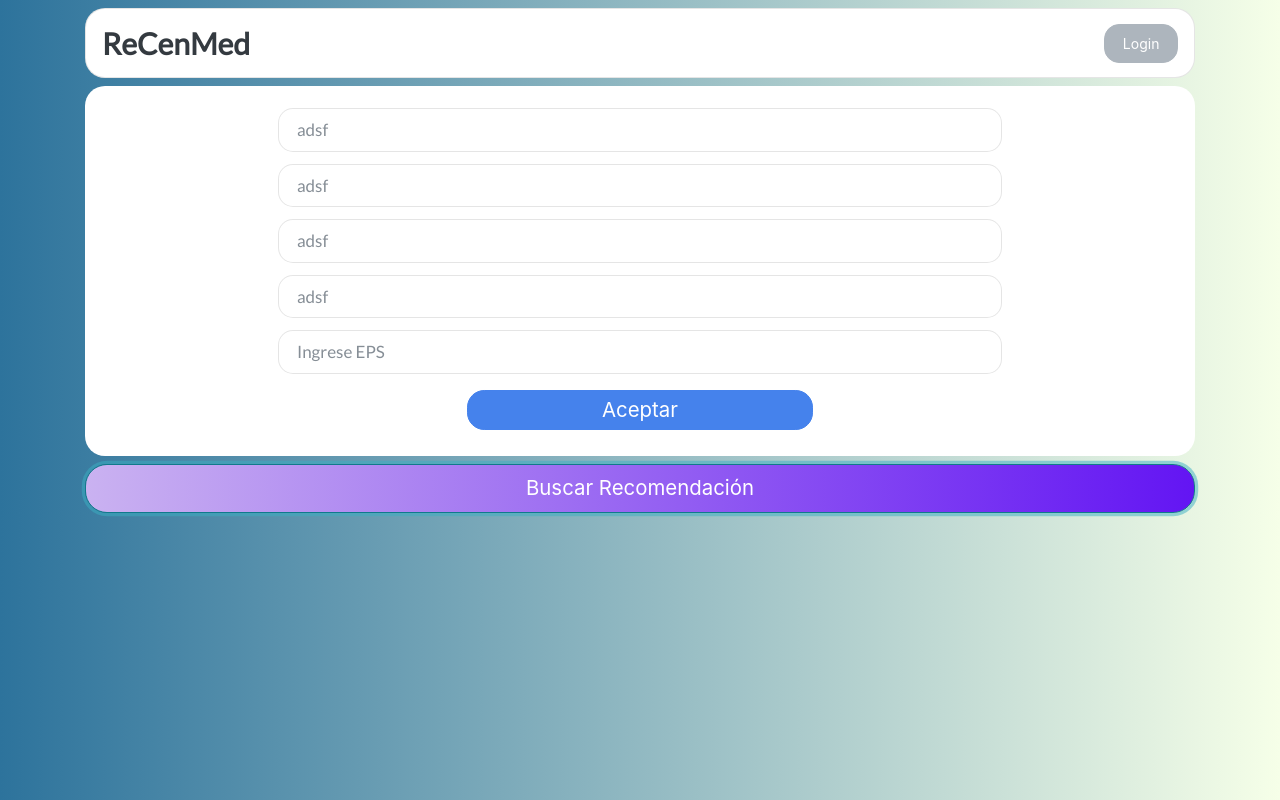
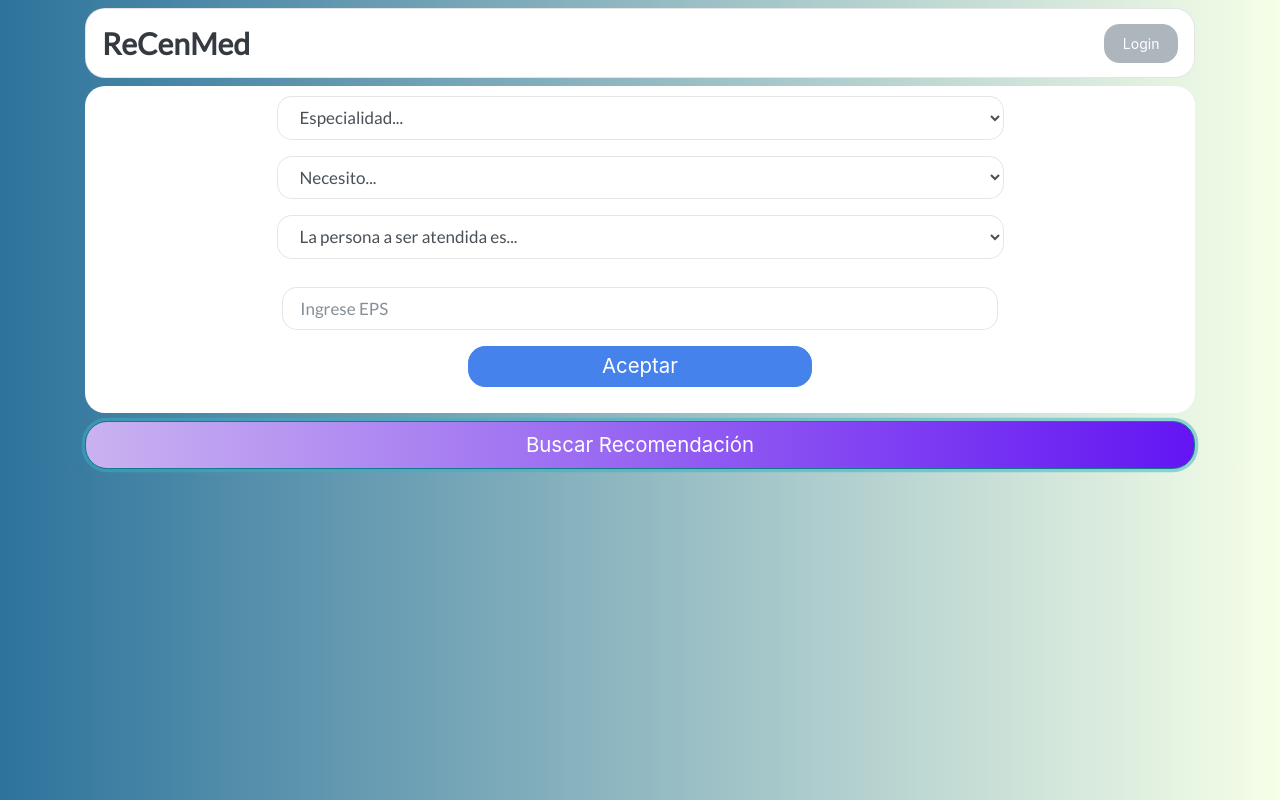
Before and after one commit to dlopezav/ReCenMed, a React (Create React App) app: page / in a window 1280 px wide. Both pictures are taken after a click on the button "Buscar Recomendación". Built offline with nearby package versions, Linux system fonts and the light colour scheme.

Commit message:
form sin conectarse a base de datos

```diff
--- a/package.json
+++ b/package.json
@@ -3,10 +3,13 @@
   "version": "0.1.0",
   "private": true,
   "dependencies": {
+    "@arcgis/webpack-plugin": "^4.16.2",
     "@testing-library/jest-dom": "^4.2.4",
     "@testing-library/react": "^9.5.0",
     "@testing-library/user-event": "^7.2.1",
     "bootswatch": "^4.5.0",
+    "esri-loader": "^2.15.0",
+    "google-map-react": "^1.1.7",
     "react": "^16.13.1",
     "react-dom": "^16.13.1",
     "react-scripts": "3.4.1",
--- a/src/App.css
+++ b/src/App.css
@@ -22,7 +22,7 @@
 .App #panel{
   margin-top: 20px;
   margin-bottom: 0px;
-  padding: 10px 5px;
+  padding: 10px 10px;
   background-color: white;
   border-radius: 20px 20px;
 }
@@ -59,5 +59,12 @@
   background: -webkit-linear-gradient(to right, #cab2f1, #6315f3);
   background: linear-gradient(to right, #cab2f1, #6315f3);
   /* color: black; */
+}
 
+.App .input-group-prepend label{
+  margin-right: 10px;
 }
+
+.App select{
+  border-radius: 15px 15px;
+}
--- a/src/Components/Preferencias.js
+++ b/src/Components/Preferencias.js
@@ -8,11 +8,45 @@ class Preferencias extends Component{
             <div className="jumbotron mt-2 collapse" id="panel">
                 <form >
                     <div className="row">
+                        <div className="form-group col-md-12">
+                          <div className=" input-group-prepend">
+                            {/* <label for ="selectEspecialidad" className="input-group-text col-12 col-md-2">Especialidad:</label>                           */}
+                            <select name="selectEspecialidad" id="selectEspecialidad" className="offset-md-2 form-control col-12 col-md-8">
+                              <option disabled selected>Especialidad...</option>
+                              <option value = "covid">Covid</option>
+                              <option value = "cardiologia">Cardiología</option>
+                              <option value = "dermatologia">Dermatología</option>
+                              <option value = "oftalmologia">Oftalmología</option>
+                              <option value = "oftalmologia">Pediatría</option>
+                            </select>
+                          </div>
+                        </div>
+                        <div className="form-group col-md-12">
+                          <div className=" input-group-prepend">
+                            {/* <label for ="selectEspecialidad" className="input-group-text col-12 col-md-2">Necesito:</label>                           */}
+                            <select name="selectEspecialidad" id="selectEspecialidad" className="offset-md-2 form-control col-12 col-md-8">
+                              <option disabled selected>Necesito...</option>
+                              <option value = "uci">Unidad de Cuidados Intensivos (UCI)</option>
+                              <option value = "ucii">Unidad de Cuidados Intermedios</option>
+                              <option value = "hospitalizacion">Hospitalización general</option>
+                              {/* <option value = "UCI">Unidad de Cuidados Intensivos (UCI)</option> */}
+                            </select>
+                          </div>
+                        </div>
+
+                        <div className="form-group col-md-12">
+                          <div className=" input-group-prepend">
+                            {/* <label for ="selectEspecialidad" className="input-group-text col-12 col-md-2">La personas es:</label>                           */}
+                            <select name="selectEspecialidad" id="selectEspecialidad" className="offset-md-2 form-control col-12 col-md-8">
+                              <option disabled selected>La persona a ser atendida es...</option>
+                              <option value = "neonato">Neonato</option>
+                              <option value = "nino">Niño</option>
+                              <option value = "adulto">Adulto</option>
+                            </select>
+                          </div>
+                        </div>
+
                         <div className="form-group col-md-8 offset-md-2 col-10 offset-1" id="inputs">
-                            <input type="text" className="form-control form-control-xs" placeholder="adsf"/>
-                            <input type="text" className="form-control form-control-xs" placeholder="adsf"/>
-                            <input type="text" className="form-control form-control-xs" placeholder="adsf"/>
-                            <input type="text" className="form-control form-control-xs" placeholder="adsf"/>
                             <AutocompleteTextBox />
                         </div>
                         <div className="form-group col-md-4 offset-md-4 col-10 offset-1">
```
Also changed, not shown: 1 other file (tests, documents, lock files or other folders).
